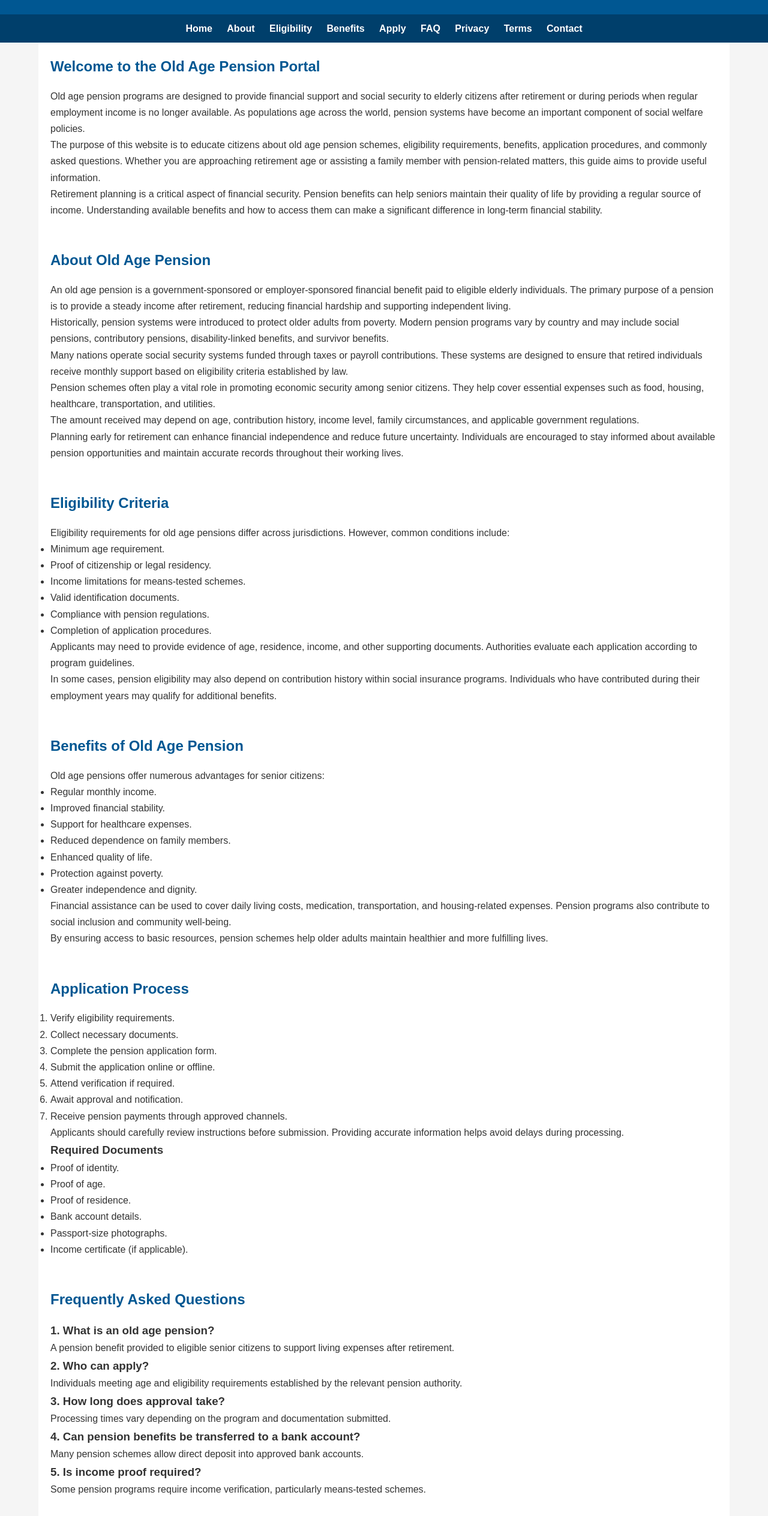
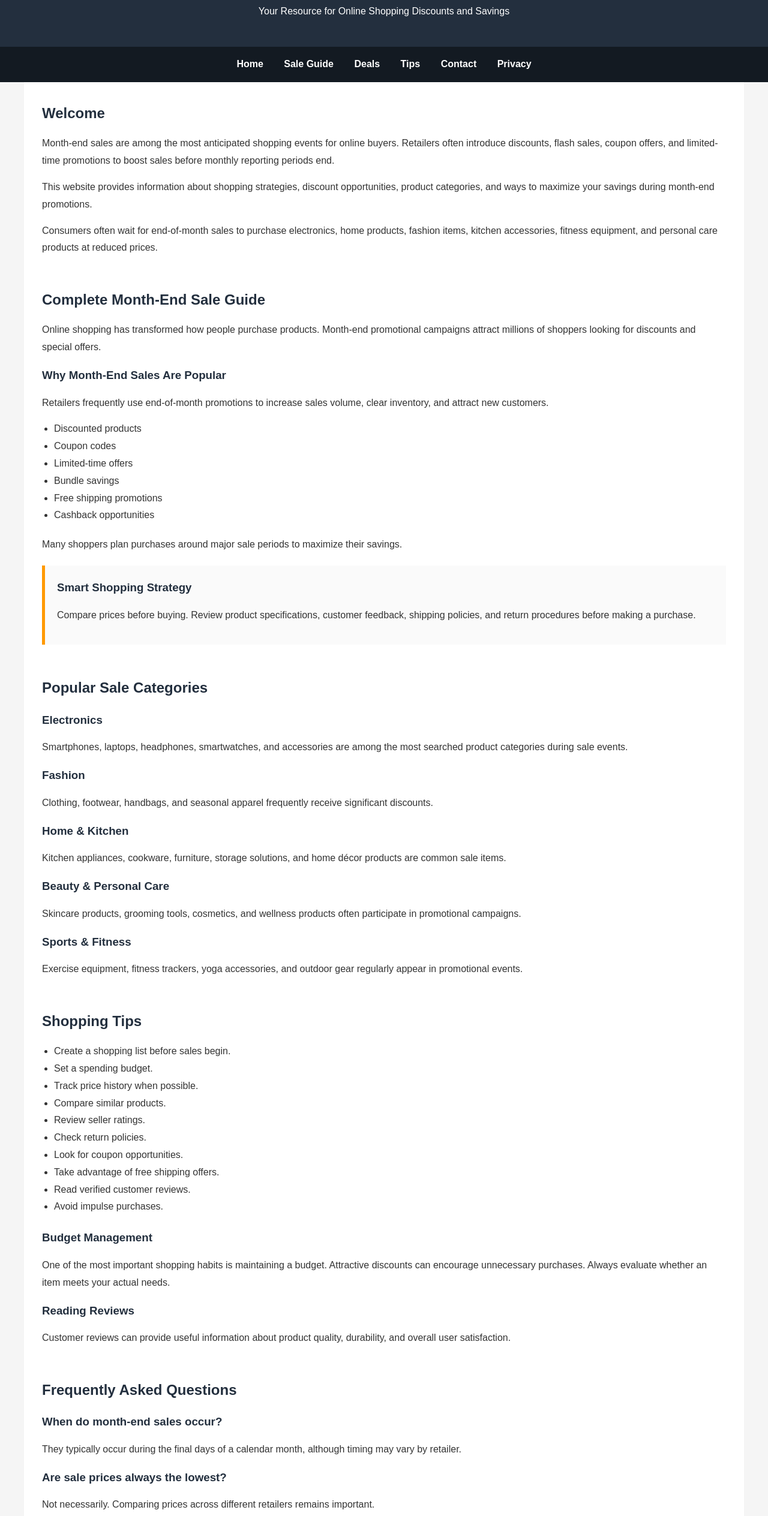
Before and after one commit to realy9809kmg-dev/unaser-007, a plain HTML site: page index.html in a window 1280 px wide. Shown: the part 98-2626 px from the top of the page at 60% size. Drawn offline with Linux system fonts and the light colour scheme.

Commit message:
Add files via upload

```diff
--- a/index.html
+++ b/index.html
@@ -3,309 +3,361 @@
 <head>
 <meta charset="UTF-8">
 <meta name="viewport" content="width=device-width, initial-scale=1.0">
-<title>Old Age Pension Guide - Benefits, Eligibility & Application</title>
+<title>Month End Sale Deals Guide</title>
 
-<meta name="description" content="Comprehensive guide about old age pension schemes, eligibility criteria, benefits, application process, FAQs, privacy policy and contact information.">
+<meta name="description" content="Complete guide to month-end online shopping sales, discounts, deals, coupons, and smart buying strategies.">
 
 <style>
 *{
 margin:0;
 padding:0;
 box-sizing:border-box;
-font-family:Arial, sans-serif;
 }
 
 body{
-line-height:1.7;
+font-family:Arial,sans-serif;
+line-height:1.8;
 background:#f5f5f5;
 color:#333;
 }
 
 header{
-background:#005792;
+background:#232f3e;
 color:#fff;
-padding:20px;
+padding:30px;
 text-align:center;
 }
 
 nav{
-background:#003f6b;
-padding:10px;
+background:#131a22;
+padding:15px;
 text-align:center;
 }
 
 nav a{
-color:white;
+color:#fff;
 text-decoration:none;
-margin:10px;
+margin:0 15px;
 font-weight:bold;
 }
 
 .container{
-width:90%;
 max-width:1200px;
 margin:auto;
-padding:20px;
-background:white;
+background:#fff;
+padding:30px;
 }
 
 section{
 margin-bottom:50px;
 }
 
-h2{
-color:#005792;
+h1,h2,h3{
+margin-bottom:15px;
+color:#232f3e;
+}
+
+p{
 margin-bottom:15px;
 }
 
+ul{
+padding-left:20px;
+margin-bottom:20px;
+}
+
+.card{
+background:#fafafa;
+padding:20px;
+margin:20px 0;
+border-left:5px solid #ff9900;
+}
+
+.contact-form input,
+.contact-form textarea{
+width:100%;
+padding:12px;
+margin-bottom:15px;
+}
+
+.contact-form button{
+padding:12px 25px;
+background:#ff9900;
+border:none;
+cursor:pointer;
+font-weight:bold;
+}
+
 footer{
-background:#003f6b;
-color:white;
+background:#131a22;
+color:#fff;
 text-align:center;
-padding:20px;
+padding:25px;
 }
 </style>
 </head>
 <body>
 
 <header>
-<h1>Old Age Pension Information Portal</h1>
-<p>Complete Guide to Senior Citizen Pension Benefits</p>
+<h1>Month End Sale Deals Guide</h1>
+<p>Your Resource for Online Shopping Discounts and Savings</p>
 </header>
 
 <nav>
 <a href="#home">Home</a>
-<a href="#about">About</a>
-<a href="#eligibility">Eligibility</a>
-<a href="#benefits">Benefits</a>
-<a href="#apply">Apply</a>
-<a href="#faq">FAQ</a>
+<a href="#sale">Sale Guide</a>
+<a href="#deals">Deals</a>
+<a href="#tips">Tips</a>
+<a href="#contact">Contact</a>
 <a href="#privacy">Privacy</a>
-<a href="#terms">Terms</a>
-<a href="#contact">Contact</a>
 </nav>
 
 <div class="container">
 
 <section id="home">
-<h2>Welcome to the Old Age Pension Portal</h2>
+<h2>Welcome</h2>
 
 <p>
-Old age pension programs are designed to provide financial support and social security to elderly citizens after retirement or during periods when regular employment income is no longer available.
-As populations age across the world, pension systems have become an important component of social welfare policies.
+Month-end sales are among the most anticipated shopping events for
+online buyers. Retailers often introduce discounts, flash sales,
+coupon offers, and limited-time promotions to boost sales before
+monthly reporting periods end.
 </p>
 
 <p>
-The purpose of this website is to educate citizens about old age pension schemes, eligibility requirements, benefits, application procedures, and commonly asked questions.
-Whether you are approaching retirement age or assisting a family member with pension-related matters, this guide aims to provide useful information.
+This website provides information about shopping strategies,
+discount opportunities, product categories, and ways to maximize
+your savings during month-end promotions.
 </p>
 
 <p>
-Retirement planning is a critical aspect of financial security. Pension benefits can help seniors maintain their quality of life by providing a regular source of income. Understanding available benefits and how to access them can make a significant difference in long-term financial stability.
+Consumers often wait for end-of-month sales to purchase electronics,
+home products, fashion items, kitchen accessories, fitness equipment,
+and personal care products at reduced prices.
 </p>
+
 </section>
 
-<section id="about">
-<h2>About Old Age Pension</h2>
+<section id="sale">
+
+<h2>Complete Month-End Sale Guide</h2>
 
 <p>
-An old age pension is a government-sponsored or employer-sponsored financial benefit paid to eligible elderly individuals. The primary purpose of a pension is to provide a steady income after retirement, reducing financial hardship and supporting independent living.
+Online shopping has transformed how people purchase products.
+Month-end promotional campaigns attract millions of shoppers
+looking for discounts and special offers.
+</p>
+
+<h3>Why Month-End Sales Are Popular</h3>
+
+<p>
+Retailers frequently use end-of-month promotions to increase
+sales volume, clear inventory, and attract new customers.
+</p>
+
+<ul>
+<li>Discounted products</li>
+<li>Coupon codes</li>
+<li>Limited-time offers</li>
+<li>Bundle savings</li>
+<li>Free shipping promotions</li>
+<li>Cashback opportunities</li>
+</ul>
+
+<p>
+Many shoppers plan purchases around major sale periods to maximize
+their savings.
+</p>
+
+<div class="card">
+<h3>Smart Shopping Strategy</h3>
+<p>
+Compare prices before buying. Review product specifications,
+customer feedback, shipping policies, and return procedures before
+making a purchase.
+</p>
+</div>
+
+</section>
+
+<section id="deals">
+
+<h2>Popular Sale Categories</h2>
+
+<h3>Electronics</h3>
+
+<p>
+Smartphones, laptops, headphones, smartwatches, and accessories
+are among the most searched product categories during sale events.
+</p>
+
+<h3>Fashion</h3>
+
+<p>
+Clothing, footwear, handbags, and seasonal apparel frequently
+receive significant discounts.
+</p>
+
+<h3>Home & Kitchen</h3>
+
+<p>
+Kitchen appliances, cookware, furniture, storage solutions,
+and home décor products are common sale items.
+</p>
+
+<h3>Beauty & Personal Care</h3>
+
+<p>
+Skincare products, grooming tools, cosmetics, and wellness
+products often participate in promotional campaigns.
+</p>
+
+<h3>Sports & Fitness</h3>
+
+<p>
+Exercise equipment, fitness trackers, yoga accessories,
+and outdoor gear regularly appear in promotional events.
+</p>
+
+</section>
+
+<section id="tips">
+
+<h2>Shopping Tips</h2>
+
+<ul>
+<li>Create a shopping list before sales begin.</li>
+<li>Set a spending budget.</li>
+<li>Track price history when possible.</li>
+<li>Compare similar products.</li>
+<li>Review seller ratings.</li>
+<li>Check return policies.</li>
+<li>Look for coupon opportunities.</li>
+<li>Take advantage of free shipping offers.</li>
+<li>Read verified customer reviews.</li>
+<li>Avoid impulse purchases.</li>
+</ul>
+
+<h3>Budget Management</h3>
+
+<p>
+One of the most important shopping habits is maintaining a
+budget. Attractive discounts can encourage unnecessary purchases.
+Always evaluate whether an item meets your actual needs.
+</p>
+
+<h3>Reading Reviews</h3>
+
+<p>
+Customer reviews can provide useful information about product
+quality, durability, and overall user satisfaction.
+</p>
+
+</section>
+
+<section>
+
+<h2>Frequently Asked Questions</h2>
+
+<h3>When do month-end sales occur?</h3>
+<p>
+They typically occur during the final days of a calendar month,
+although timing may vary by retailer.
+</p>
+
+<h3>Are sale prices always the lowest?</h3>
+<p>
+Not necessarily. Comparing prices across different retailers
+remains important.
+</p>
+
+<h3>How can I save more?</h3>
+<p>
+Combine discounts, coupons, cashback offers, and loyalty rewards
+when available.
+</p>
+
+</section>
+
+<section id="contact">
+
+<h2>Contact Us</h2>
+
+<form class="contact-form">
+
+<input type="text" placeholder="Full Name" required>
+
+<input type="email" placeholder="Email Address" required>
+
+<textarea rows="6" placeholder="Your Message"></textarea>
+
+<button type="submit">Send Message</button>
+
+</form>
+
+<p>
+Email: support@monthendsaleguide.com
 </p>
 
 <p>
-Historically, pension systems were introduced to protect older adults from poverty. Modern pension programs vary by country and may include social pensions, contributory pensions, disability-linked benefits, and survivor benefits.
+Phone: +1 (888)438-9854
 </p>
 
 <p>
-Many nations operate social security systems funded through taxes or payroll contributions. These systems are designed to ensure that retired individuals receive monthly support based on eligibility criteria established by law.
-</p>
-
-<p>
-Pension schemes often play a vital role in promoting economic security among senior citizens. They help cover essential expenses such as food, housing, healthcare, transportation, and utilities.
-</p>
-
-<p>
-The amount received may depend on age, contribution history, income level, family circumstances, and applicable government regulations.
-</p>
-
-<p>
-Planning early for retirement can enhance financial independence and reduce future uncertainty. Individuals are encouraged to stay informed about available pension opportunities and maintain accurate records throughout their working lives.
-</p>
-</section>
-
-<section id="eligibility">
-<h2>Eligibility Criteria</h2>
-
-<p>
-Eligibility requirements for old age pensions differ across jurisdictions. However, common conditions include:
-</p>
-
-<ul>
-<li>Minimum age requirement.</li>
-<li>Proof of citizenship or legal residency.</li>
-<li>Income limitations for means-tested schemes.</li>
-<li>Valid identification documents.</li>
-<li>Compliance with pension regulations.</li>
-<li>Completion of application procedures.</li>
-</ul>
-
-<p>
-Applicants may need to provide evidence of age, residence, income, and other supporting documents. Authorities evaluate each application according to program guidelines.
-</p>
-
-<p>
-In some cases, pension eligibility may also depend on contribution history within social insurance programs. Individuals who have contributed during their employment years may qualify for additional benefits.
-</p>
-</section>
-
-<section id="benefits">
-<h2>Benefits of Old Age Pension</h2>
-
-<p>
-Old age pensions offer numerous advantages for senior citizens:
-</p>
-
-<ul>
-<li>Regular monthly income.</li>
-<li>Improved financial stability.</li>
-<li>Support for healthcare expenses.</li>
-<li>Reduced dependence on family members.</li>
-<li>Enhanced quality of life.</li>
-<li>Protection against poverty.</li>
-<li>Greater independence and dignity.</li>
-</ul>
-
-<p>
-Financial assistance can be used to cover daily living costs, medication, transportation, and housing-related expenses. Pension programs also contribute to social inclusion and community well-being.
-</p>
-
-<p>
-By ensuring access to basic resources, pension schemes help older adults maintain healthier and more fulfilling lives.
-</p>
-</section>
-
-<section id="apply">
-<h2>Application Process</h2>
-
-<ol>
-<li>Verify eligibility requirements.</li>
-<li>Collect necessary documents.</li>
-<li>Complete the pension application form.</li>
-<li>Submit the application online or offline.</li>
-<li>Attend verification if required.</li>
-<li>Await approval and notification.</li>
-<li>Receive pension payments through approved channels.</li>
-</ol>
-
-<p>
-Applicants should carefully review instructions before submission. Providing accurate information helps avoid delays during processing.
-</p>
-
-<h3>Required Documents</h3>
-
-<ul>
-<li>Proof of identity.</li>
-<li>Proof of age.</li>
-<li>Proof of residence.</li>
-<li>Bank account details.</li>
-<li>Passport-size photographs.</li>
-<li>Income certificate (if applicable).</li>
-</ul>
-
-</section>
-
-<section id="faq">
-<h2>Frequently Asked Questions</h2>
-
-<h3>1. What is an old age pension?</h3>
-<p>
-A pension benefit provided to eligible senior citizens to support living expenses after retirement.
-</p>
-
-<h3>2. Who can apply?</h3>
-<p>
-Individuals meeting age and eligibility requirements established by the relevant pension authority.
-</p>
-
-<h3>3. How long does approval take?</h3>
-<p>
-Processing times vary depending on the program and documentation submitted.
-</p>
-
-<h3>4. Can pension benefits be transferred to a bank account?</h3>
-<p>
-Many pension schemes allow direct deposit into approved bank accounts.
-</p>
-
-<h3>5. Is income proof required?</h3>
-<p>
-Some pension programs require income verification, particularly means-tested schemes.
+Business Hours: Monday to Friday, 9:00 AM – 5:00 PM
 </p>
 
 </section>
 
 <section id="privacy">
+
 <h2>Privacy Policy</h2>
 
 <p>
-We value user privacy and are committed to protecting personal information. This website is intended for informational purposes only.
+We value your privacy. Information submitted through our contact
+form is used only for responding to inquiries.
 </p>
 
 <p>
-Information submitted through contact forms may be used solely to respond to inquiries. We do not sell or share personal information with third parties except where required by law.
+We do not sell, rent, or share personal information with third
+parties except when required by law.
 </p>
 
 <p>
-Users are encouraged to review applicable government policies when submitting official pension applications.
+Cookies may be used to improve website functionality and user
+experience.
 </p>
 
 <p>
-Cookies may be used to improve website functionality and user experience.
+Users may discontinue use of the website at any time if they do
+not agree with this policy.
+</p>
+
+</section>
+
+<section>
+
+<h2>Terms and Conditions</h2>
+
+<p>
+The information provided on this website is intended for educational
+and informational purposes only.
 </p>
 
 <p>
-By using this website, visitors agree to the practices outlined in this Privacy Policy.
-</p>
-</section>
-
-<section id="terms">
-<h2>Terms and Conditions</h2>
-
-<p>
-The information provided on this website is for educational and informational purposes only.
+Product prices, discounts, and availability may change without
+notice.
 </p>
 
 <p>
-We make reasonable efforts to ensure accuracy but do not guarantee completeness or reliability. Pension regulations may change over time.
+We do not guarantee the accuracy of third-party promotions or
+offers.
 </p>
 
 <p>
-Users should verify information with official government authorities before making decisions.
+By using this website, you agree to these terms and conditions.
 </p>
 
-<p>
-We are not responsible for losses arising from reliance on information presented on this website.
-</p>
-
-<p>
-Continued use of this website indicates acceptance of these terms and conditions.
-</p>
-</section>
-
-<section id="contact">
-<h2>Contact Us</h2>
-
-<p><strong>Website Name:</strong> Old Age Pension Information Portal</p>
-
-<p><strong>Email:</strong> info@example.com</p>
-
-<p><strong>Phone:</strong> +1 123 456 7890</p>
-
-<p><strong>Address:</strong> 123 Senior Support Avenue, Retirement City, USA</p>
-
-<p>
-For questions, feedback, or content corrections, please contact us using the information above.
-</p>
 </section>
 
 </div>
@@ -323,7 +375,9 @@ s0.parentNode.insertBefore(s1,s0);
 </script>
 <!--End of Tawk.to Script-->
 <footer>
-<p>&copy; 2026 Old Age Pension Information Portal. All Rights Reserved.</p>
+<p>
+© 2026 amazon Month End Sale Deals Guide. All Rights Reserved.
+</p>
 </footer>
 
 </body>
```
